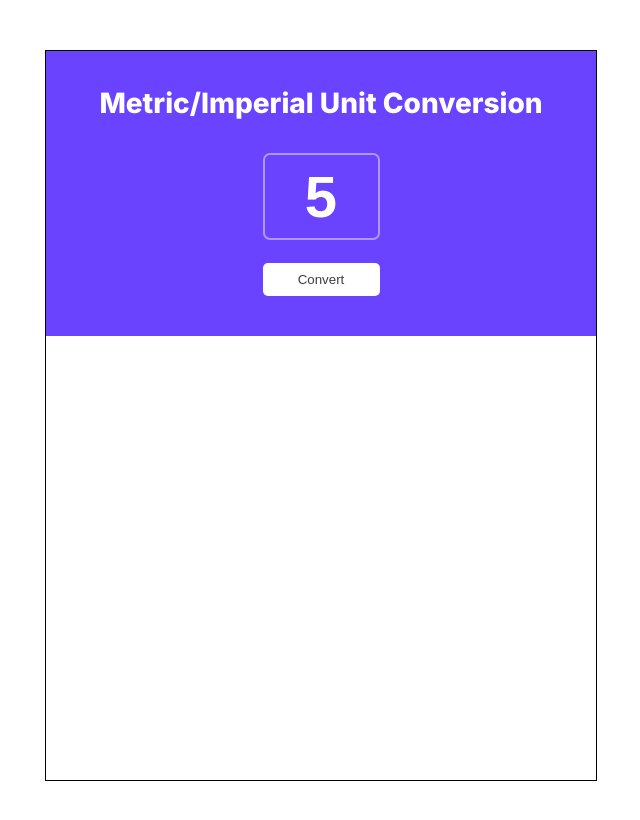
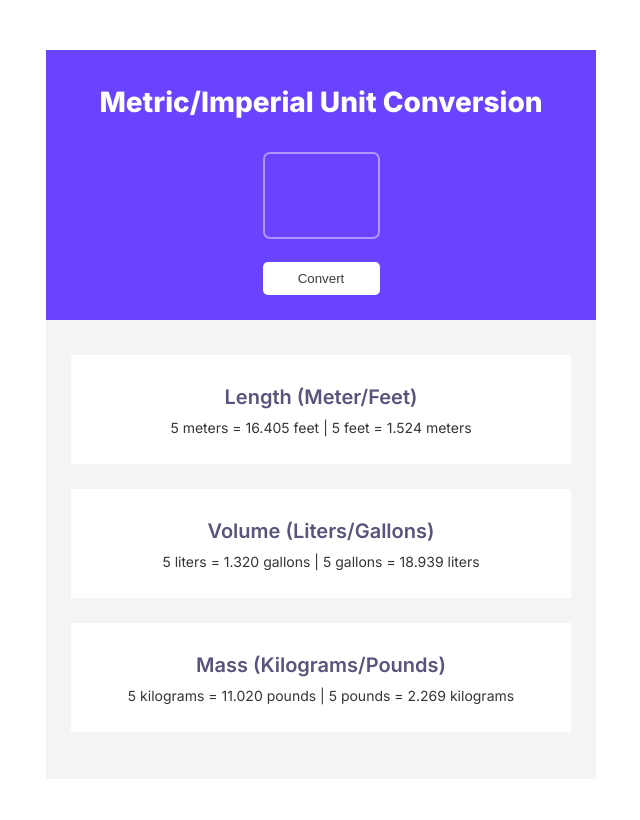
Before and after one commit to lucieyarish/unit-converter, a plain HTML site: page index.html in a window 1280 px wide. Both pictures are taken after typing "5" into the empty fields and a click on the button "Convert". Shown: the whole page, without its empty margins (319-959 px from the left). Drawn offline with Linux system fonts and the light colour scheme.

Commit message:
Add all logic and styling for converted units

```diff
--- a/css/styles.css
+++ b/css/styles.css
@@ -8,37 +8,36 @@ body {
     width: 550px;
     height: 729px;
     margin: 50px auto;
-    border: 1px solid black;
     text-align: center;
     display: flex;
     flex-direction: column;
 }
 
-.convert-input, .convert-input input {
+.convert-input-container, .convert-input-container input {
     background-color: #6943FF;
 }
 
-.convert-input {
+.convert-input-container {
     height: 285px;
 }
 
-.convert-input h1 {
+.convert-input-container h1 {
     font-size: 28px;
     font-weight: 800;
     line-height: 38px;
     margin: 33px auto;
 }
 
-.convert-input h1, .convert-input input {
+.convert-input-container h1, .convert-input-container input {
     color: #FFF;
 }
 
-.convert-input input,  .convert-input button {
+.convert-input-container input,  .convert-input-container button {
     display: block;
     margin: 25px auto;
 }
 
-.convert-input input {
+.convert-input-container input {
     font-size: 58px;
     font-weight: 800;
     width: 113px;
@@ -56,7 +55,7 @@ input::-webkit-inner-spin-button {
   margin: 0;
 }
 
-.convert-input button {
+.convert-input-container button {
     color: #3d3d3d;
     background-color: #FFF;
     border-radius: 5px;
@@ -64,3 +63,38 @@ input::-webkit-inner-spin-button {
     border: none;
     width: 117px;
 }
+
+.convert-results-container {
+    width: 100%;
+    height: 100%;
+    background-color: #F4F4F4;
+    box-sizing: border-box;
+}
+
+.convert-results {
+    width: 500px;
+    height: 109px;
+    background-color: #FFF;
+    margin: 25px auto;
+}
+
+.indent-top {
+    margin-top: 35px;
+}
+
+.convert-results-container h2 {
+    font-weight: 600;
+    font-size: 20px;
+    color: #5A537B;
+    padding: 30px;
+    margin: 0;
+    padding-bottom: 0;
+}
+
+.convert-results-container p {
+    font-weight: 400;
+    font-size: 14px;
+    color: #353535;
+    margin: 0;
+    padding-top: 10px;
+}
--- a/index.html
+++ b/index.html
@@ -11,15 +11,24 @@
     </head>
     <body>
         <div class="container">
-            <div class="convert-input">
+            <div class="convert-input-container">
                 <h1>Metric/Imperial Unit Conversion</h1>
-                <input type="number" min="0">
+                <input id="user-input"type="number" min="0">
                 <button id="convert-input-btn">Convert</button>
             </div>
-            <div class="convert-results">
-                <div class="convert-results-container"></div>
-                <div class="convert-results-container"></div>
-                <div class="convert-results-container"></div>
+            <div id="converted-results"class="convert-results-container">
+                <div class="convert-results indent-top">
+                    <h2>Length (Meter/Feet)</h2>
+                    <p id="length-result"></p>
+                </div>
+                <div class="convert-results">
+                    <h2>Volume (Liters/Gallons)</h2>
+                    <p id="volume-result"></p>
+                </div>
+                <div class="convert-results">
+                    <h2>Mass (Kilograms/Pounds)</h2>
+                    <p id="mass-result"></p>
+                </div>
             </div>
         </div>
         <script src="js/index.js"></script>
--- a/js/index.js
+++ b/js/index.js
@@ -0,0 +1,57 @@
+const userInput = document.getElementById('user-input');
+const convertBtn = document.getElementById('convert-input-btn');
+const lengthEl = document.getElementById('length-result');
+const volumeEl = document.getElementById('volume-result');
+const massEl = document.getElementById('mass-result');
+
+convertBtn.addEventListener('click', function () {
+  convertUnits(userInput.value);
+  userInput.value = '';
+});
+
+userInput.addEventListener('keypress', function (event) {
+  if (event.key === 'Enter') {
+    convertUnits(userInput.value);
+    userInput.value = '';
+  }
+});
+
+function convertUnits(userValue) {
+  convertLength(userValue);
+  convertVolume(userValue);
+  convertMass(userValue);
+}
+
+function convertLength(value) {
+  clearPrevResult(lengthEl);
+  const toFeet = value * 3.281;
+  const toMeters = value / 3.281;
+  lengthEl.innerHTML += `
+    ${value} meters = ${toFeet.toFixed(3)} feet |
+    ${value} feet = ${toMeters.toFixed(3)} meters
+  `;
+}
+
+function convertVolume(value) {
+  clearPrevResult(volumeEl);
+  const toGallons = value * 0.264;
+  const toLiters = value / 0.264;
+  volumeEl.innerHTML += `
+  ${value} liters = ${toGallons.toFixed(3)} gallons |
+  ${value} gallons = ${toLiters.toFixed(3)} liters
+  `;
+}
+
+function convertMass(value) {
+  clearPrevResult(massEl);
+  const toPounds = value * 2.204;
+  const toKilograms = value / 2.204;
+  massEl.innerHTML += `
+    ${value} kilograms = ${toPounds.toFixed(3)} pounds |
+    ${value} pounds = ${toKilograms.toFixed(3)} kilograms
+    `;
+}
+
+function clearPrevResult(element) {
+  element.innerHTML = '';
+}
```
